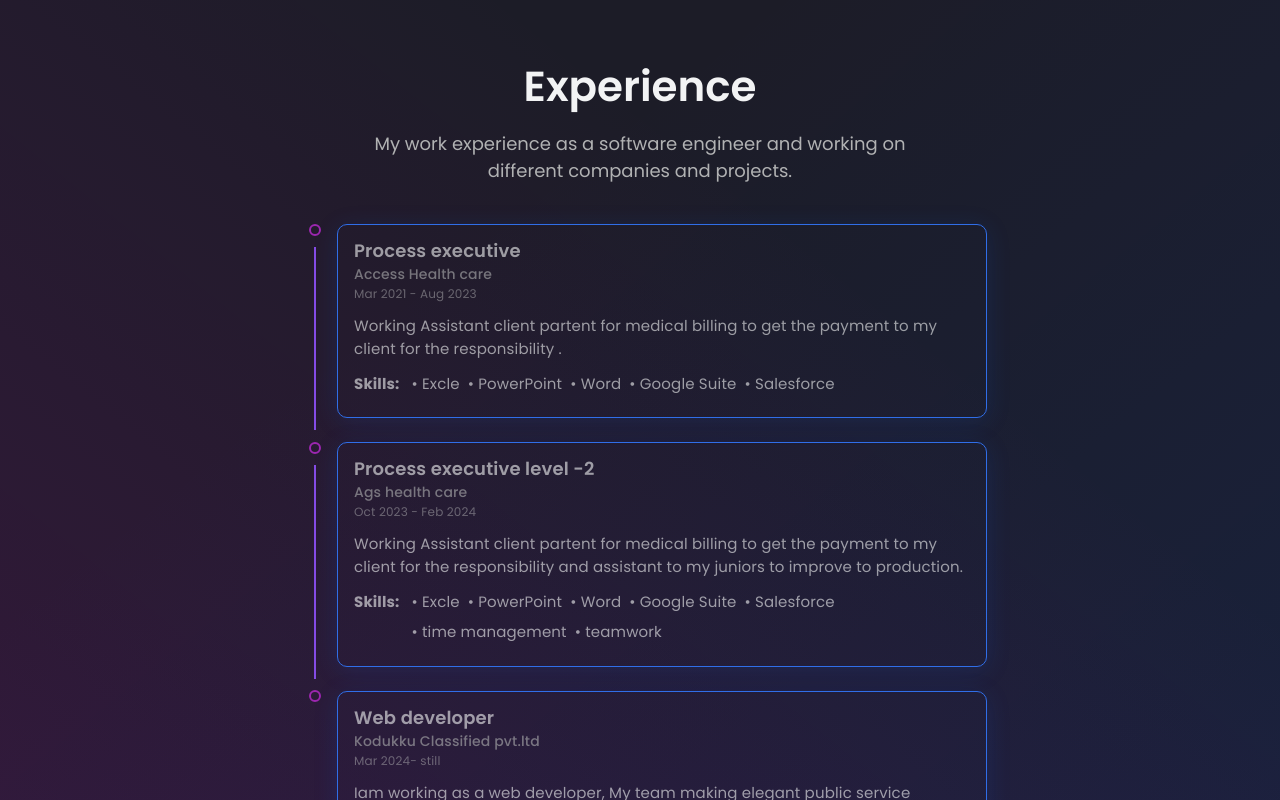
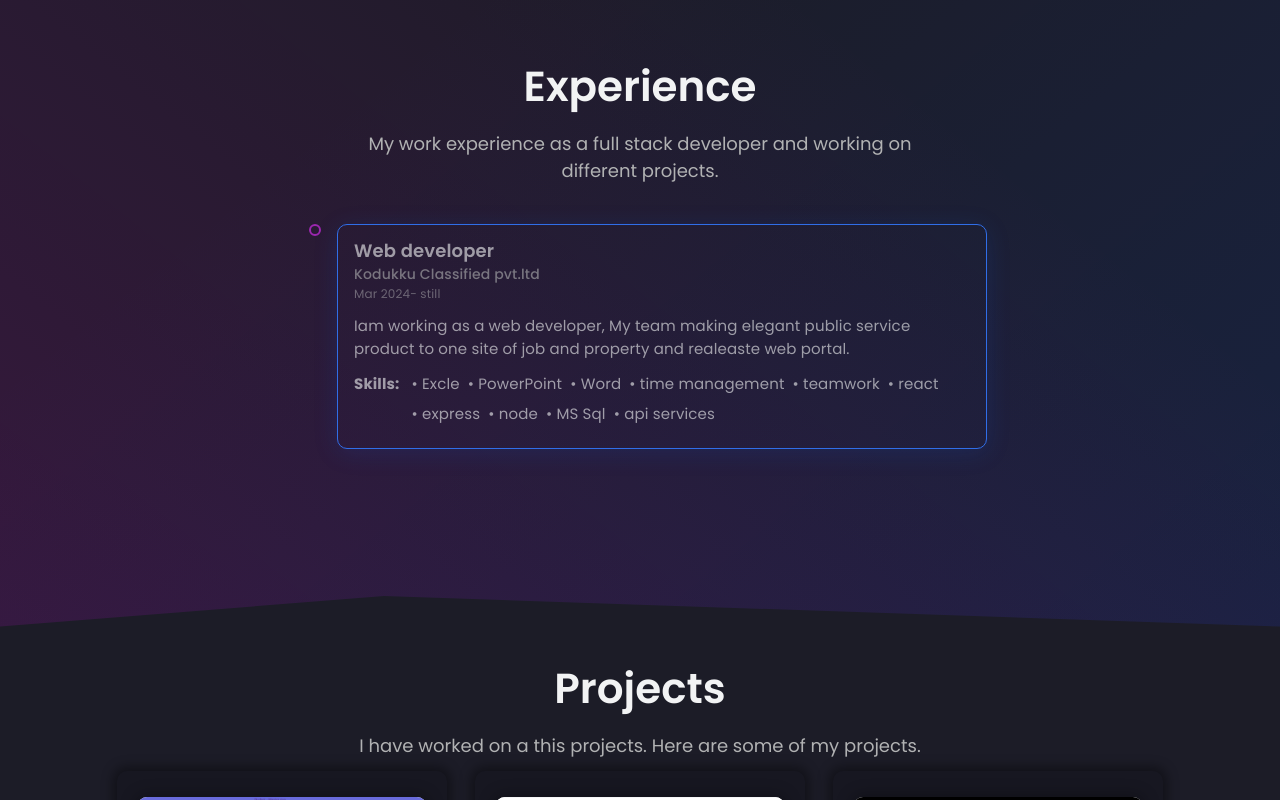
Before and after one commit to RajRampragash/Update_portfolio, a React (Create React App) app: page / in a window 1280 px wide. Shown: the part 1640-2440 px from the top of the page. Built offline with nearby package versions, Linux system fonts and the light colour scheme.

Commit message:
updated experience

```diff
--- a/src/components/Experience/index.js
+++ b/src/components/Experience/index.js
@@ -80,7 +80,7 @@ const index = () => {
             <Wrapper>
                 <Title>Experience</Title>
                 <Desc>
-                    My work experience as a software engineer and working on different companies and projects.
+                    My work experience as a full stack developer  and working on different  projects.
                 </Desc>
                 <TimelineSection>
                     <Timeline>
--- a/src/data/constants.js
+++ b/src/data/constants.js
@@ -137,38 +137,7 @@ export const skills = [
 ];
 
 export const experiences = [
-  {
-    id: 0,
-    role: "Process executive",
-    company: "Access Health care",
-    date: "Mar 2021 - Aug 2023 ",
-    desc: "Working Assistant client partent for medical billing to get the payment to my client for the responsibility .",
-    skills: [
-      "Excle",
-      "PowerPoint",
-      "Word",
-      "Google Suite",
-      "Salesforce",
-    ],
-
-  },
-  {
-    id: 1,
-    role: "Process executive level -2",
-    company: "Ags health care",
-    date: "Oct 2023 - Feb 2024 ",
-    desc: "Working Assistant client partent for medical billing to get the payment to my client for the responsibility and assistant to my juniors to improve to production.",
-    skills: [
-      "Excle",
-      "PowerPoint",
-      "Word",
-      "Google Suite",
-      "Salesforce",
-      "time management",
-      "teamwork"
-    ],
-
-  }, {
+   {
     id: 2,
     role: "Web developer",
     company: "Kodukku Classified pvt.ltd",
```
